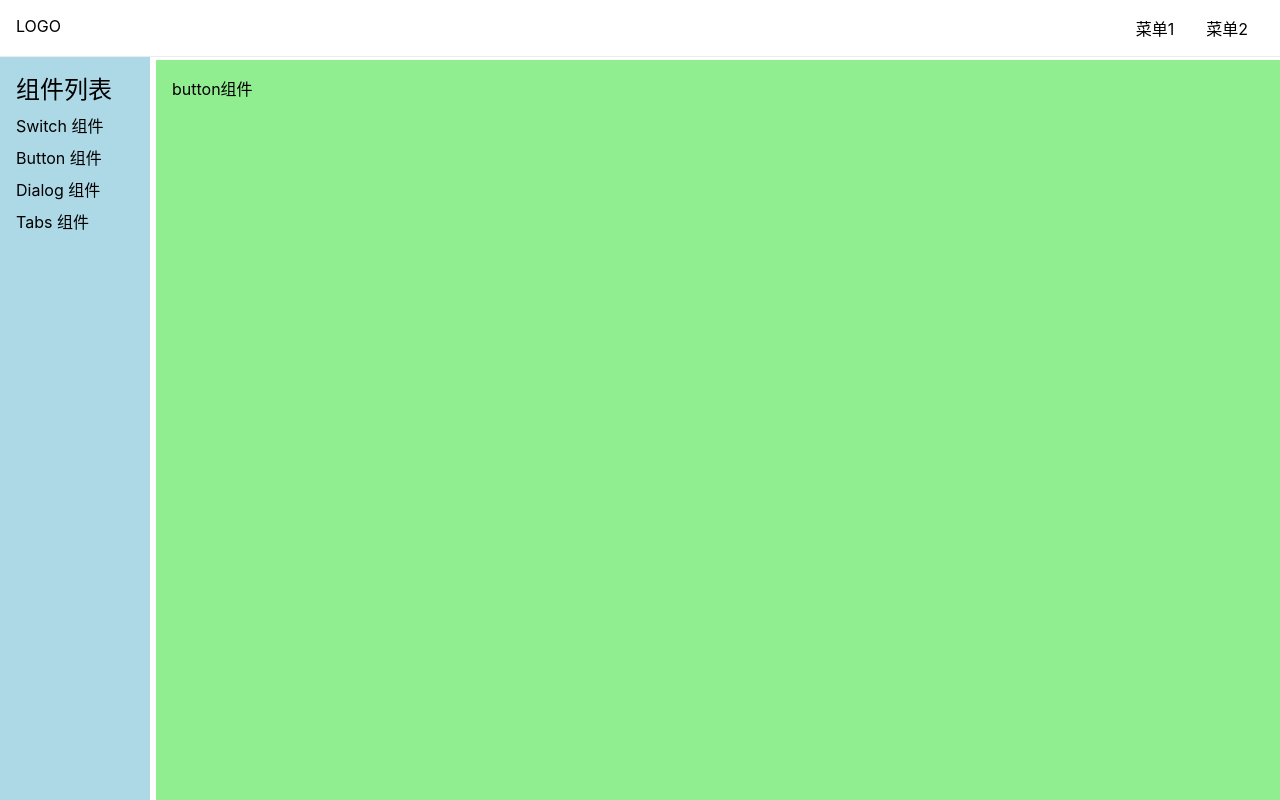
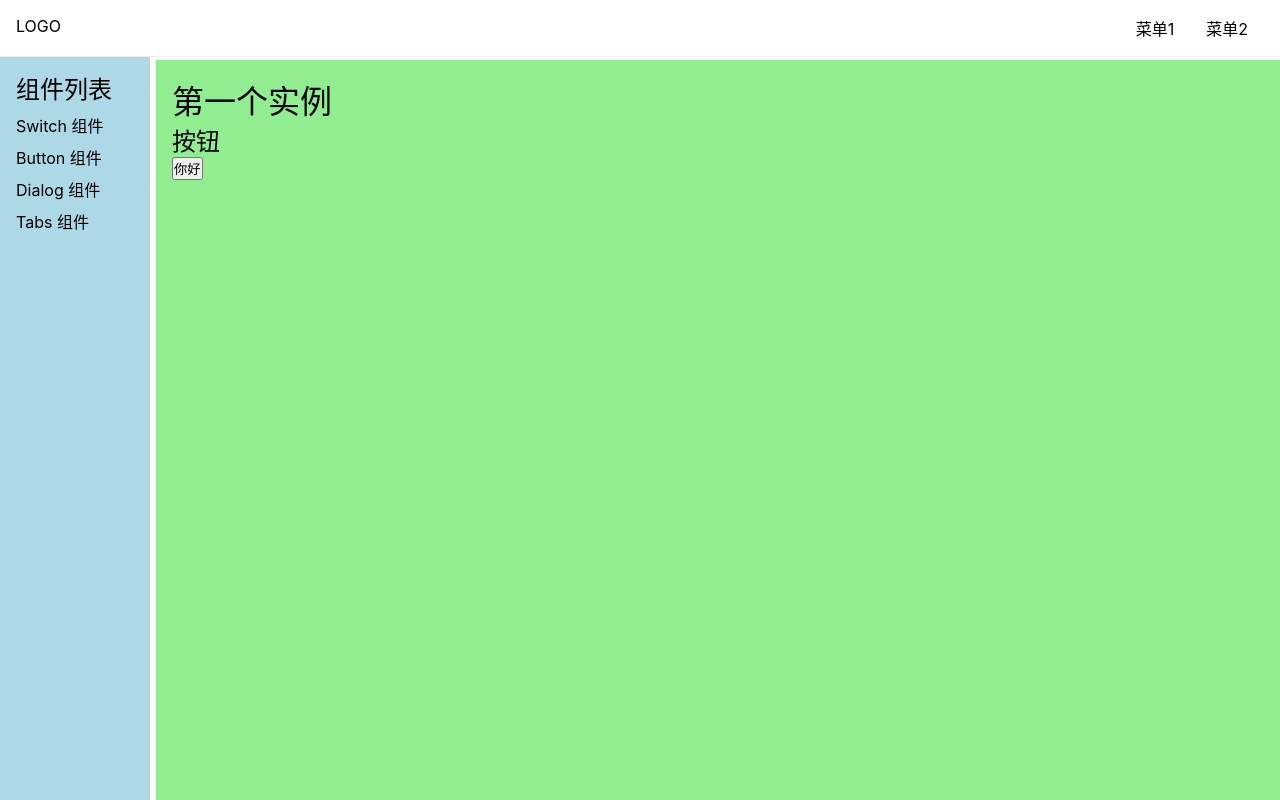
Before and after one commit to jgorijinal/ui-demo, a Vue app: page /#/doc/button in a window 1280 px wide. Built offline with nearby package versions, Linux system fonts and the light colour scheme.

Commit message:
创建button组件

```diff
--- a/src/components/ButtonDemo.vue
+++ b/src/components/ButtonDemo.vue
@@ -1,10 +1,16 @@
 <template>
-button组件
-</template>
+    <h1>第一个实例</h1>
+    <h2>按钮</h2>
+  <div>
+    <Button>你好</Button>
+  </div>
+ </template>
 
 <script  lang="ts">
+import Button from '../lib/Button.vue'
 export default {
-  name: "ButtonDemo"
+  name: "ButtonDemo",
+  components:{Button}
 }
 </script>
 
--- /dev/null
+++ b/src/lib/Button.vue
@@ -0,0 +1,8 @@
+<template>
+  <button>
+    <slot />
+  </button>
+</template>
+<script lang="ts">
+
+</script>
--- a/src/lib/Switch.vue
+++ b/src/lib/Switch.vue
@@ -5,11 +5,12 @@
 </template>
 
 <script lang="ts">
-import {ref} from 'vue';
 
 export default {
   name: 'Switch',
-  props: {value: Boolean},
+props:{
+    value:Boolean
+},
   setup(props, context) {
     const toggle = () => {
       context.emit('update:value', !props.value);
```
Also changed, not shown: src/tsconfig.json (added, +12 -0 lines).
